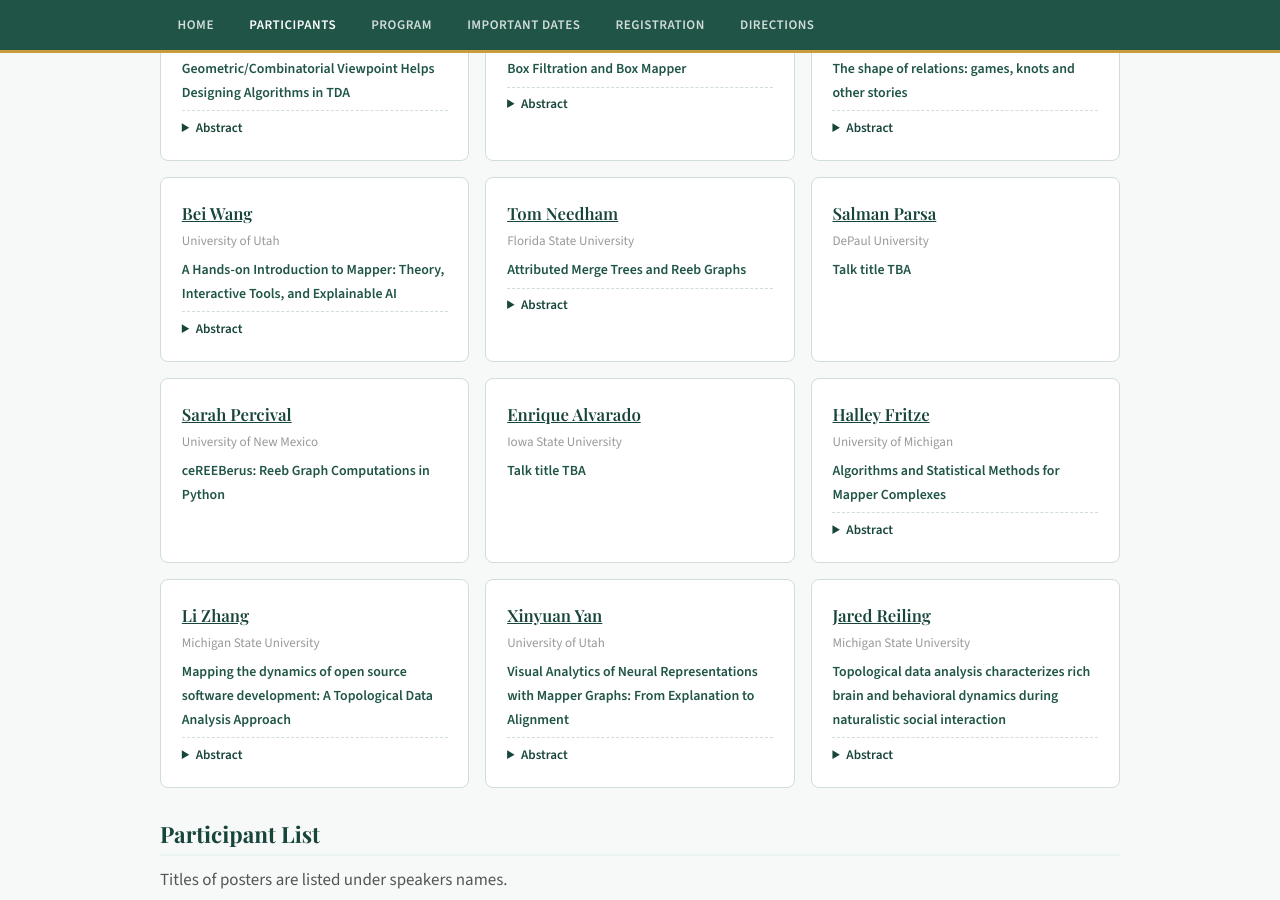
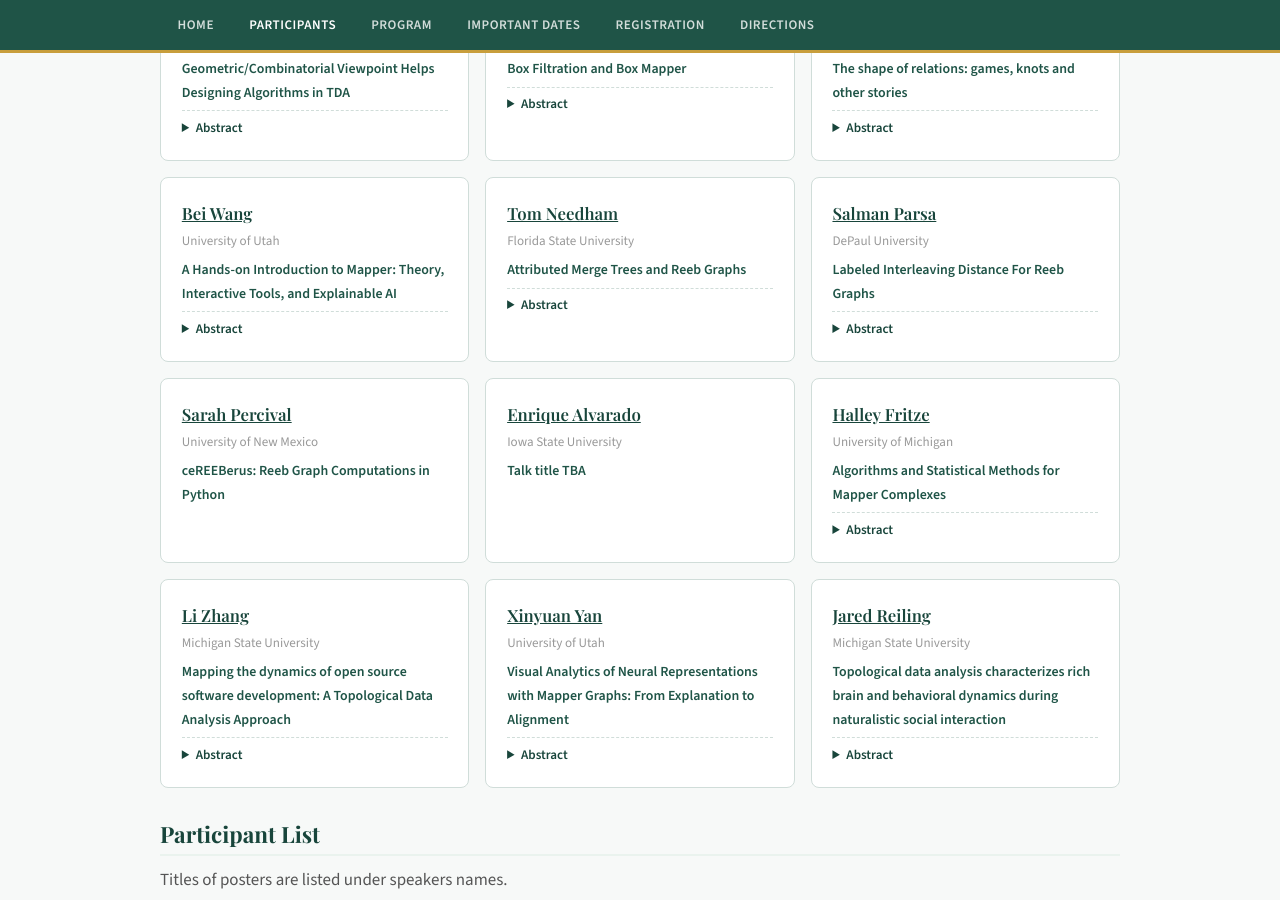
Before and after one commit to MunchLab/graph-methods-tda, a Jekyll site: the page built from participants.md, in a window 1280 px wide and 900 px high, scrolled down 449 px. Built offline with Jekyll 4.4.1, drawn with Linux system fonts in a browser that asks for light colours.

Commit message:
Salman's title and abstract

```diff
--- a/participants.md
+++ b/participants.md
@@ -58,7 +58,15 @@ title: Participants
       <p>I will discuss methods for analyzing complex datasets based on adding geometric/topological/measure-theoretic attributes to merge trees and Reeb graphs generated from the data. This will be a two-part talk/tutorial, where I intend to simultaneously explain the underlying theory and illustrate it via interactive code examples. This will be based on a few papers which approach these ideas from different perspectives, which are joint work with Justin Curry, Haibin Hang, Washington Mio, Osman Okutan, and Florian Russold. Interactive notebooks associated to the talk will be available here: https://github.com/trneedham/Graph-Based-Methods-In-TDA.</p>
     </details>
   </div>
-  <div id="salman-parsa" class="speaker-card"><div class="name"><a href="https://my.cdm.depaul.edu/v2/Public/Academic/Profile/1577" target="_blank" rel="noopener noreferrer">Salman Parsa</a></div><div class="affil">DePaul University</div><div class="talk">Talk title TBA</div></div>
+  <div id="salman-parsa" class="speaker-card">
+    <div class="name"><a href="https://my.cdm.depaul.edu/v2/Public/Academic/Profile/1577" target="_blank" rel="noopener noreferrer">Salman Parsa</a></div>
+    <div class="affil">DePaul University</div>
+    <div class="talk">Labeled Interleaving Distance For Reeb Graphs</div>
+    <details class="abstract">
+      <summary>Abstract</summary>
+      <p>In this talk, I will introduce the notion of labeled interleaving between two labeled Reeb graphs. There exist several distances defined for Reeb graphs, including the interleaving distance. However, these are generally NP-hard to compute even for the case where the Reeb graph is a tree. Inspired by the labeled interleaving between merge trees, we study the corresponding notion of labeled Reeb graphs and the labeled interleaving distance. I shall start by reviewing the main concepts: thickening and smoothing of Reeb graphs and the interleaving distance between Reeb graphs. We then study the behavior of nodes under smoothing, and then I will describe what it means for an interleaving map to be label-preserving for Reeb graphs. Labeled interleaving maps allow us to define the labeled interleaving distance between two labeled Reeb graphs. Our main theorem is that the ordinary interleaving distance can be recovered with some labeling of all essential nodes. Moreover, I will talk about the algorithms to compute the labeled interleaving distance for Reeb graphs. In particular, in the case that the Reeb graph is a tree, the labeled interleaving distance can be computed in polynomial time.</p>
+    </details>
+  </div>
   <div id="sarah-percival" class="speaker-card"><div class="name"><a href="https://www.math.unm.edu/~sarah/" target="_blank" rel="noopener noreferrer">Sarah Percival</a></div><div class="affil">University of New Mexico</div><div class="talk">ceREEBerus: Reeb Graph Computations in Python</div></div>
   <div id="enrique-alvarado" class="speaker-card"><div class="name"><a href="https://sites.google.com/view/enriquegalvarado" target="_blank" rel="noopener noreferrer">Enrique Alvarado</a></div><div class="affil">Iowa State University</div><div class="talk">Talk title TBA</div></div>
   <div id="halley-fritze" class="speaker-card">
```
